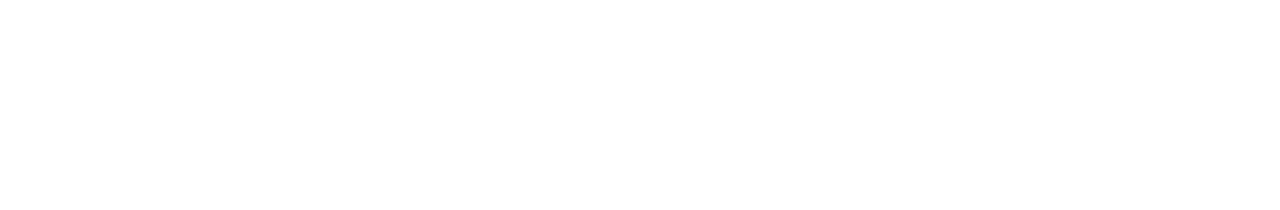
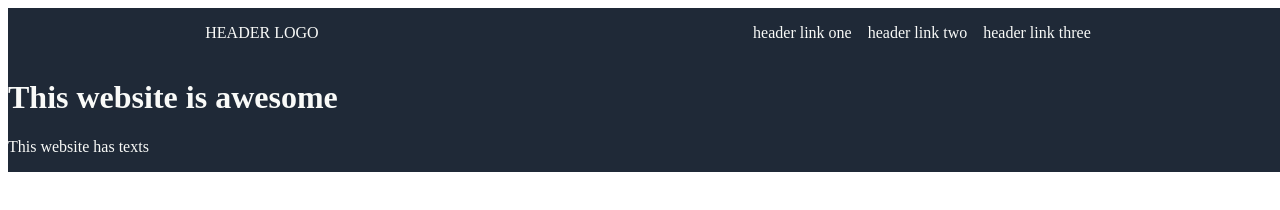
Before and after one commit to ErdemSusam23/odin-landing-page, a plain HTML site: page index.html in a window 1280 px wide. Drawn offline with Linux system fonts and the light colour scheme.

Commit message:
fill header divs with style

```diff
--- a/index.html
+++ b/index.html
@@ -9,7 +9,28 @@
 </head>
 <body>
     <header>
+        <div class="top">
+            <div id="logo">
+                HEADER LOGO
+            </div>
+            <div id="buttons">
+                <ul>
+                    <li>header link one</li>
+                    <li>header link two</li>
+                    <li>header link three</li>
+                </ul>
+            </div>
+        </div>
+        <div class="Hcontainer">
+            <div>
+                <h1>This website is awesome</h1>
+                <p>This website has texts</p>
+            </div>
+            <div id="img">
 
+            </div>
+
+        </div>
     </header>
     <div>
 
--- a/style.css
+++ b/style.css
@@ -0,0 +1,34 @@
+body{
+    height: 100%;
+    width: 100%;
+    display: flex;
+    flex-direction: column;
+}
+
+header{
+    background-color: #1f2937;
+    display: flex;
+    flex-direction: column;
+    color: #f9faf8;
+}
+
+.top{
+    display: flex;
+    justify-content: space-around;
+    align-items: center;
+    flex-grow: 1;
+}
+
+.Hcontainer{
+    display: flex;
+    flex-grow: 2;
+}
+
+ul{
+    display: flex;
+    gap: 16px;
+}
+
+li{
+    list-style-type: none;
+}
```
